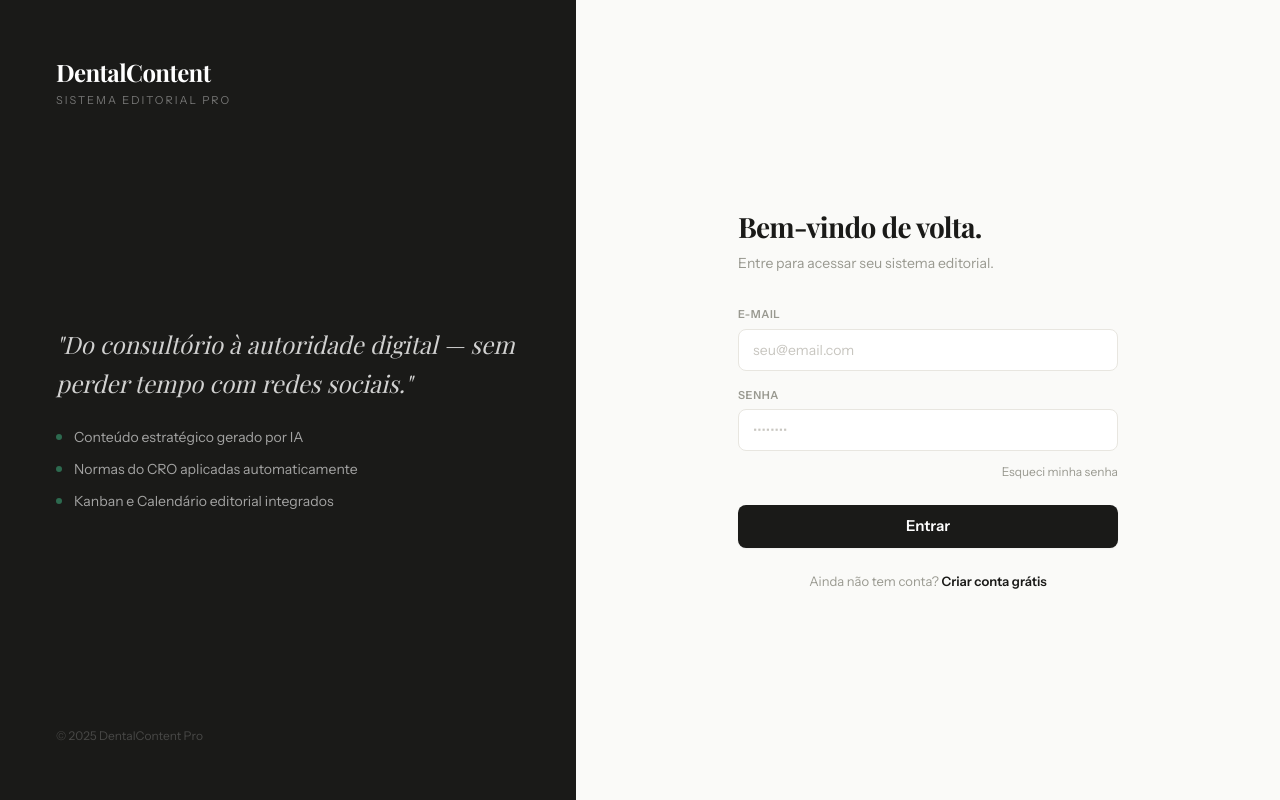
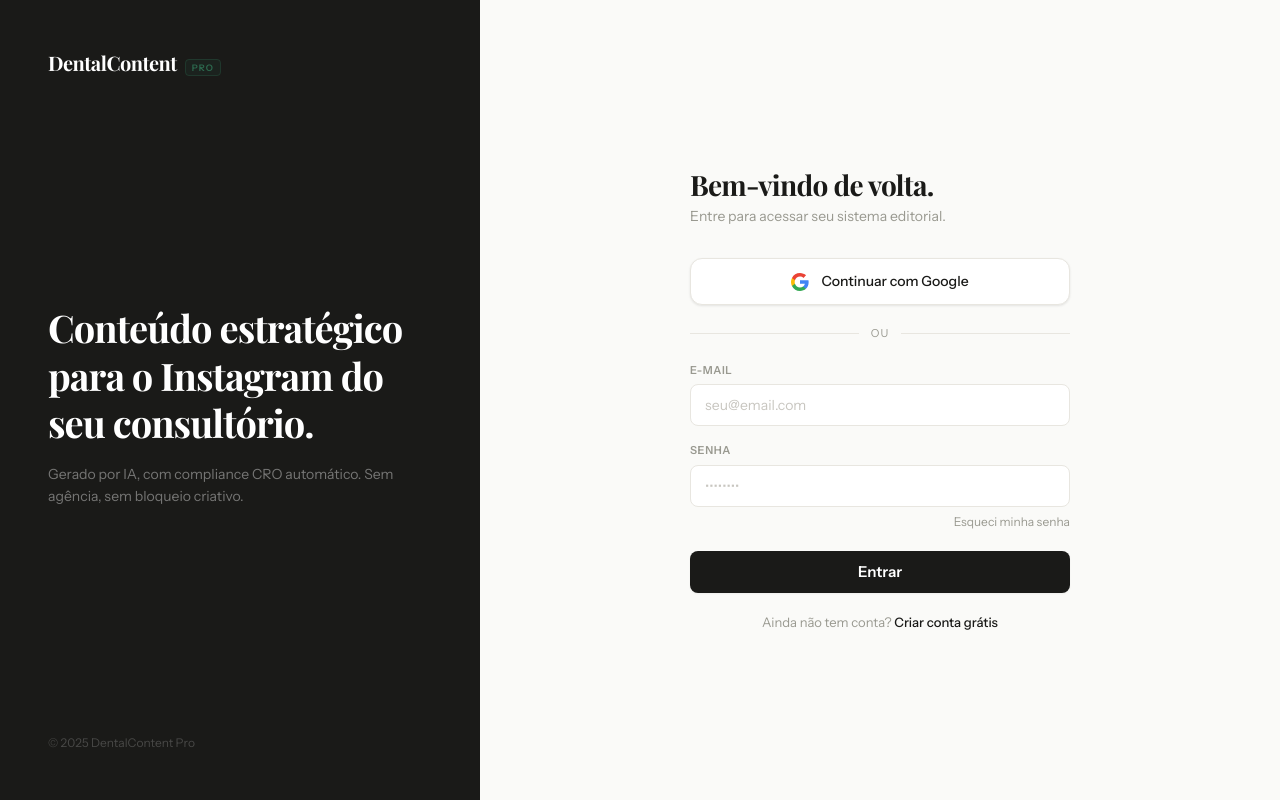
Before and after one commit to Gabedf/DentalContent, a Next.js app in the folder dentalcontent-frontend/: page /login in a window 1280 px wide. Built offline with nearby package versions, Linux system fonts and the light colour scheme; no server answers.

Commit message:
update: front-end google authenticantion

```diff
--- /dev/null
+++ b/dentalcontent-frontend/app/api/auth/[...nextauth]/route.ts
@@ -0,0 +1,51 @@
+import NextAuth from 'next-auth'
+import GoogleProvider from 'next-auth/providers/google'
+
+const handler = NextAuth({
+  providers: [
+    GoogleProvider({
+      clientId: process.env.GOOGLE_CLIENT_ID!,
+      clientSecret: process.env.GOOGLE_CLIENT_SECRET!,
+    }),
+  ],
+  secret: process.env.NEXTAUTH_SECRET,
+  callbacks: {
+    async jwt({ token, account, profile }) {
+      // Na primeira autenticação, troca o token do Google pelo JWT do nosso backend
+      if (account?.provider === 'google' && profile) {
+        try {
+          const res = await fetch(`${process.env.NEXT_PUBLIC_API_URL}/auth/google`, {
+            method: 'POST',
+            headers: { 'Content-Type': 'application/json' },
+            body: JSON.stringify({
+              google_id: profile.sub,
+              email: profile.email,
+              name: profile.name,
+              avatar: (profile as any).picture,
+            }),
+          })
+          const data = await res.json()
+          if (data.token) {
+            token.backendToken = data.token
+            token.backendUser = data.user
+          }
+        } catch (err) {
+          console.error('Erro ao autenticar com backend:', err)
+        }
+      }
+      return token
+    },
+    async session({ session, token }) {
+      // Expõe o JWT do backend na sessão
+      (session as any).backendToken = token.backendToken;
+      (session as any).backendUser = token.backendUser;
+      return session
+    },
+  },
+  pages: {
+    signIn: '/login',
+    error: '/login',
+  },
+})
+
+export { handler as GET, handler as POST }
--- a/dentalcontent-frontend/app/login/page.tsx
+++ b/dentalcontent-frontend/app/login/page.tsx
@@ -2,15 +2,17 @@
 import { useState } from 'react'
 import Link from 'next/link'
 import { useAuth } from '@/hooks/useAuth'
+import { useGoogleAuth } from '@/hooks/useGoogleAuth'
 import { Input } from '@/components/ui/Input'
 import Button from '@/components/ui/Button'
 
 export default function LoginPage() {
-  const { loginMutation, registerMutation } = useAuth()
   const [mode, setMode] = useState<'login' | 'register'>('login')
   const [form, setForm] = useState({ name: '', email: '', password: '' })
+  const { loginMutation, registerMutation } = useAuth()
+  const { loginWithGoogle } = useGoogleAuth()
 
-  const set = (k: string, v: string) => setForm((f) => ({ ...f, [k]: v }))
+  const set = (k: string, v: string) => setForm(f => ({ ...f, [k]: v }))
 
   const handleSubmit = (e: React.FormEvent) => {
     e.preventDefault()
@@ -18,79 +20,90 @@ export default function LoginPage() {
     else registerMutation.mutate({ name: form.name, email: form.email, password: form.password })
   }
 
-  const isLoading = loginMutation.isPending || registerMutation.isPending
+  const loading = loginMutation.isPending || registerMutation.isPending
 
   return (
     <div className="min-h-screen bg-bg flex">
-      {/* Left — branding */}
-      <div className="hidden lg:flex w-[45%] bg-ink flex-col justify-between p-14">
+
+      {/* Painel esquerdo — branding */}
+      <div className="hidden lg:flex w-[480px] flex-shrink-0 bg-ink flex-col justify-between p-12">
         <div>
-          <p className="font-playfair font-bold text-2xl text-white tracking-tight">DentalContent</p>
-          <p className="text-[11px] text-white/40 uppercase tracking-[2px] mt-1">Sistema Editorial Pro</p>
+          <span className="font-playfair font-bold text-[20px] text-white tracking-tight">DentalContent</span>
+          <span className="ml-2 text-[9px] font-semibold text-green border border-green/30 bg-green/10 px-1.5 py-0.5 rounded uppercase tracking-[1px]">Pro</span>
         </div>
         <div>
-          <blockquote className="font-playfair italic text-white/80 text-2xl leading-relaxed mb-6">
-            "Do consultório à autoridade digital — sem perder tempo com redes sociais."
-          </blockquote>
-          <div className="flex flex-col gap-3">
-            {[
-              'Conteúdo estratégico gerado por IA',
-              'Normas do CRO aplicadas automaticamente',
-              'Kanban e Calendário editorial integrados',
-            ].map((item) => (
-              <div key={item} className="flex items-center gap-3 text-white/60 text-sm">
-                <div className="w-1.5 h-1.5 rounded-full bg-green flex-shrink-0" />
-                {item}
+          <p className="font-playfair font-bold text-[38px] text-white leading-tight tracking-tight mb-4">
+            Conteúdo estratégico para o Instagram do seu consultório.
+          </p>
+          <p className="text-white/40 text-[14px] leading-relaxed">
+            Gerado por IA, com compliance CRO automático. Sem agência, sem bloqueio criativo.
+          </p>
         </div>
-            ))}
-          </div>
-        </div>
-        <p className="text-white/20 text-xs">© 2025 DentalContent Pro</p>
+        <p className="text-white/20 text-[12px]">© 2025 DentalContent Pro</p>
       </div>
 
-      {/* Right — form */}
+      {/* Painel direito — formulário */}
       <div className="flex-1 flex items-center justify-center p-8">
         <div className="w-full max-w-[380px] animate-slide-up">
+
           <div className="mb-8">
-            <h2 className="font-playfair font-bold text-[28px] text-ink tracking-tight leading-tight mb-2">
+            <h2 className="font-playfair font-bold text-[28px] text-ink tracking-tight leading-tight mb-1">
               {mode === 'login' ? 'Bem-vindo de volta.' : 'Crie sua conta.'}
             </h2>
-            <p className="text-ink-muted text-sm leading-relaxed">
-              {mode === 'login'
-                ? 'Entre para acessar seu sistema editorial.'
-                : 'Comece a gerar conteúdo estratégico hoje.'}
+            <p className="text-ink-muted text-sm">
+              {mode === 'login' ? 'Entre para acessar seu sistema editorial.' : 'Comece a gerar conteúdo em minutos.'}
             </p>
           </div>
 
+          {/* Botão Google */}
+          <button
+            onClick={loginWithGoogle}
+            className="w-full flex items-center justify-center gap-3 bg-surface border border-border rounded-xl py-3 px-4 text-[14px] font-medium text-ink hover:bg-surface2 hover:border-border-strong transition-all shadow-card mb-5"
+          >
+            <svg width="18" height="18" viewBox="0 0 18 18" fill="none">
+              <path d="M17.64 9.2c0-.637-.057-1.251-.164-1.84H9v3.481h4.844c-.209 1.125-.843 2.078-1.796 2.717v2.258h2.908c1.702-1.567 2.684-3.875 2.684-6.615z" fill="#4285F4"/>
+              <path d="M9 18c2.43 0 4.467-.806 5.956-2.18l-2.908-2.259c-.806.54-1.837.86-3.048.86-2.344 0-4.328-1.584-5.036-3.711H.957v2.332A8.997 8.997 0 009 18z" fill="#34A853"/>
+              <path d="M3.964 10.71A5.41 5.41 0 013.682 9c0-.593.102-1.17.282-1.71V4.958H.957A8.996 8.996 0 000 9c0 1.452.348 2.827.957 4.042l3.007-2.332z" fill="#FBBC05"/>
+              <path d="M9 3.58c1.321 0 2.508.454 3.44 1.345l2.582-2.58C13.463.891 11.426 0 9 0A8.997 8.997 0 00.957 4.958L3.964 7.29C4.672 5.163 6.656 3.58 9 3.58z" fill="#EA4335"/>
+            </svg>
+            Continuar com Google
+          </button>
+
+          {/* Divisor */}
+          <div className="flex items-center gap-3 mb-5">
+            <div className="flex-1 h-px bg-border" />
+            <span className="text-[11px] text-ink-muted uppercase tracking-[1px]">ou</span>
+            <div className="flex-1 h-px bg-border" />
+          </div>
+
+          {/* Formulário email/senha */}
           <form onSubmit={handleSubmit} className="flex flex-col gap-4">
             {mode === 'register' && (
-              <Input label="Nome completo" placeholder="Dr. João Silva" value={form.name} onChange={(e) => set('name', e.target.value)} required />
+              <Input label="Nome completo" placeholder="Dr. João Silva" value={form.name} onChange={e => set('name', e.target.value)} required />
             )}
-            <Input label="E-mail" type="email" placeholder="seu@email.com" value={form.email} onChange={(e) => set('email', e.target.value)} required />
-            <Input label="Senha" type="password" placeholder="••••••••" value={form.password} onChange={(e) => set('password', e.target.value)} required />
+            <Input label="E-mail" type="email" placeholder="seu@email.com" value={form.email} onChange={e => set('email', e.target.value)} required />
+            <div>
+              <Input label="Senha" type="password" placeholder="••••••••" value={form.password} onChange={e => set('password', e.target.value)} required />
               {mode === 'login' && (
-              <div className="flex justify-end -mt-1">
+                <div className="flex justify-end mt-1.5">
                   <Link href="/forgot-password" className="text-[12px] text-ink-muted hover:text-green transition-colors">
                     Esqueci minha senha
                   </Link>
                 </div>
               )}
-            <Button type="submit" variant="primary" size="lg" loading={isLoading} className="w-full mt-2">
+            </div>
+            <Button type="submit" variant="primary" size="lg" loading={loading} className="w-full mt-1">
               {mode === 'login' ? 'Entrar' : 'Criar conta'}
             </Button>
           </form>
 
-          <p className="text-center text-[13px] text-ink-muted mt-6">
-            {mode === 'login' ? (
-              <>Ainda não tem conta?{' '}
-                <button onClick={() => setMode('register')} className="text-ink font-semibold hover:underline underline-offset-2">Criar conta grátis</button>
-              </>
-            ) : (
-              <>Já tem conta?{' '}
-                <button onClick={() => setMode('login')} className="text-ink font-semibold hover:underline underline-offset-2">Fazer login</button>
-              </>
-            )}
+          <p className="text-center text-[13px] text-ink-muted mt-5">
+            {mode === 'login' ? 'Ainda não tem conta? ' : 'Já tem conta? '}
+            <button onClick={() => setMode(mode === 'login' ? 'register' : 'login')} className="text-ink font-medium hover:text-green transition-colors">
+              {mode === 'login' ? 'Criar conta grátis' : 'Entrar'}
+            </button>
           </p>
+
         </div>
       </div>
     </div>
--- a/dentalcontent-frontend/app/providers.tsx
+++ b/dentalcontent-frontend/app/providers.tsx
@@ -1,5 +1,6 @@
 'use client'
 import { QueryClient, QueryClientProvider } from '@tanstack/react-query'
+import { SessionProvider } from 'next-auth/react'
 import { Toaster } from 'react-hot-toast'
 import { useState } from 'react'
 
@@ -9,6 +10,7 @@ export default function Providers({ children }: { children: React.ReactNode }) {
   }))
 
   return (
+    <SessionProvider>
       <QueryClientProvider client={queryClient}>
         {children}
         <Toaster
@@ -28,5 +30,6 @@ export default function Providers({ children }: { children: React.ReactNode }) {
           }}
         />
       </QueryClientProvider>
+    </SessionProvider>
   )
 }
--- /dev/null
+++ b/dentalcontent-frontend/hooks/useGoogleAuth.ts
@@ -0,0 +1,40 @@
+'use client'
+import { useEffect } from 'react'
+import { useSession, signIn, signOut } from 'next-auth/react'
+import { useQueryClient } from '@tanstack/react-query'
+import { useAuthStore } from '@/lib/authStore'
+import { useRouter } from 'next/navigation'
+import toast from 'react-hot-toast'
+
+export function useGoogleAuth() {
+  const { data: session, status } = useSession()
+  const { setAuth, clearAuth } = useAuthStore()
+  const qc = useQueryClient()
+  const router = useRouter()
+
+  useEffect(() => {
+    // Quando o NextAuth retornar sessão com o token do backend, seta no store
+    if (status === 'authenticated' && (session as any)?.backendToken) {
+      const backendToken = (session as any).backendToken
+      const backendUser = (session as any).backendUser
+      if (backendToken && backendUser) {
+        qc.clear()
+        setAuth(backendUser, backendToken)
+        router.push('/app/dashboard')
+      }
+    }
+  }, [session, status])
+
+  const loginWithGoogle = () => {
+    signIn('google')
+  }
+
+  const logoutGoogle = async () => {
+    qc.clear()
+    clearAuth()
+    await signOut({ redirect: false })
+    router.push('/login')
+  }
+
+  return { loginWithGoogle, logoutGoogle }
+}
```
Also changed, not shown: dentalcontent-frontend/package.json (+15 -15 lines). Lines whose indentation alone changed are shown as unchanged.
